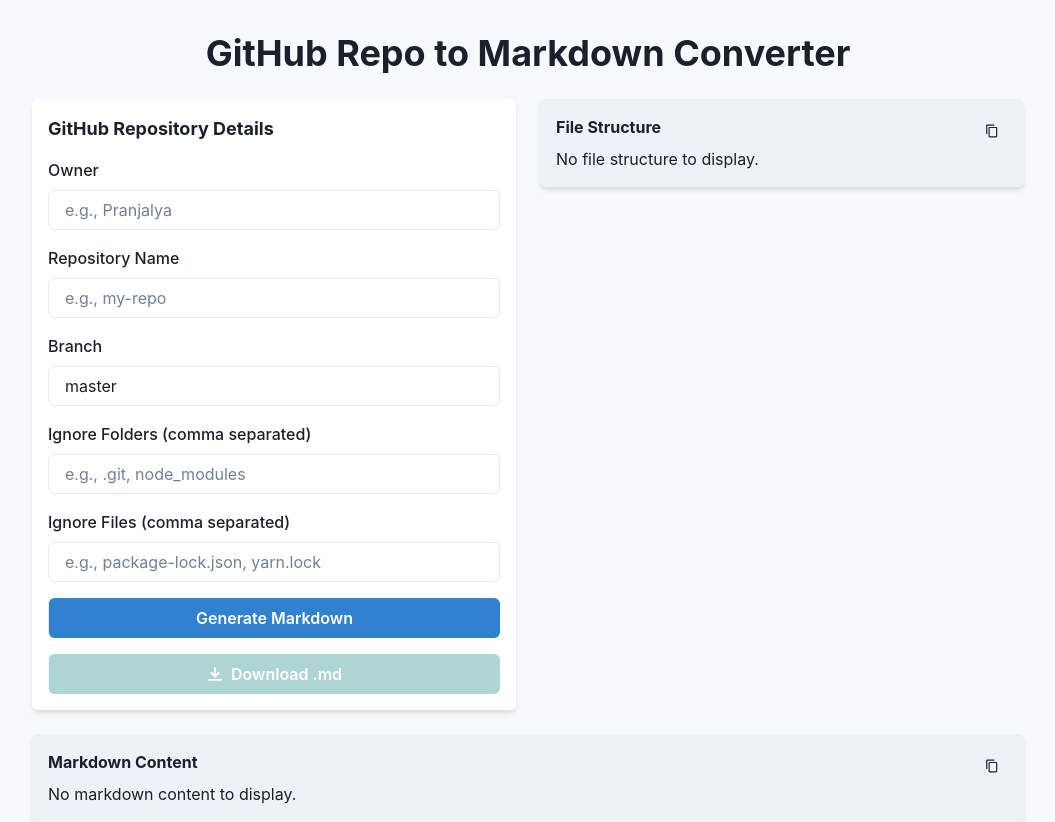
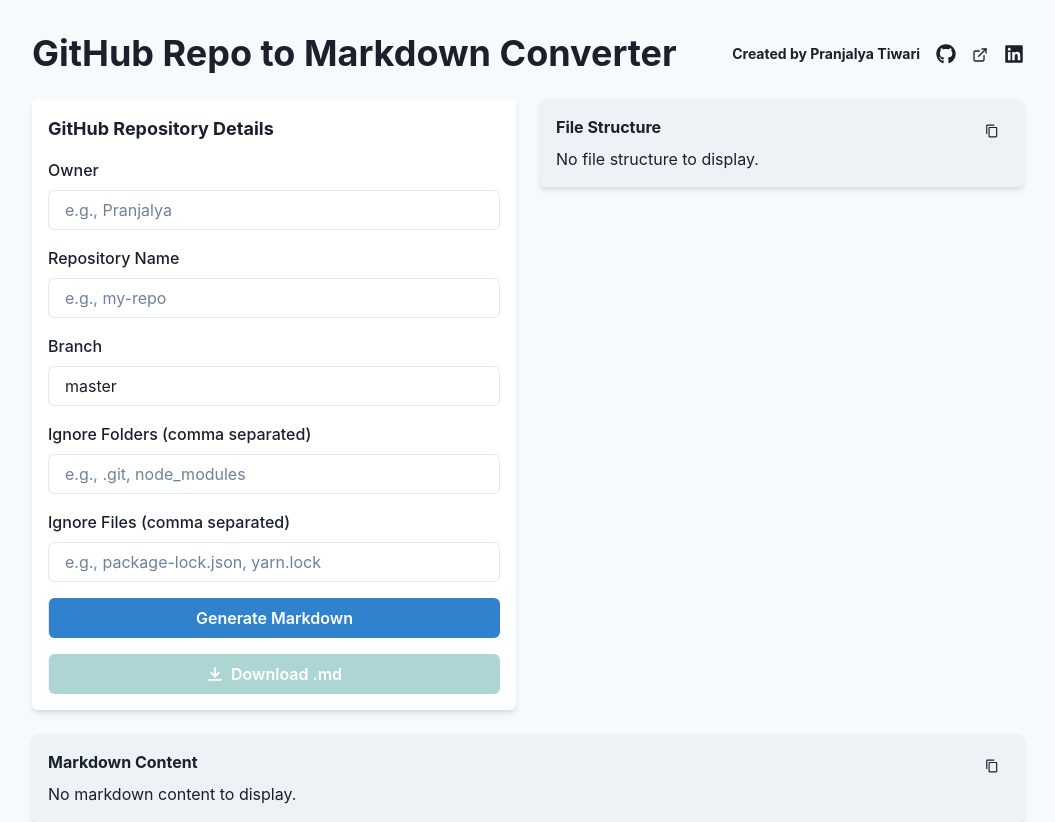
Before and after one commit to Pranjalya/gitrepo-llm, a React (Create React App) app in the folder github-to-markdown/: page / in a window 1280 px wide. Shown: the whole page, without its empty margins (112-1167 px from the left). Built offline with nearby package versions, Linux system fonts and the light colour scheme.

Commit message:
:blossom: added credit

```diff
--- a/github-to-markdown/src/App.js
+++ b/github-to-markdown/src/App.js
@@ -4,8 +4,9 @@
 import FileTree from './components/FileTree';
 import MarkdownDisplay from './components/MarkdownDisplay';
 import Loading from './components/Loading';
-import { Container, Heading, Box, Text, useToast } from '@chakra-ui/react';
-
+import { Container, Heading, Box, useToast, Link, Flex, Text, HStack, Tooltip } from '@chakra-ui/react';
+import {  FaGithub, FaLinkedin } from 'react-icons/fa';
+import { ExternalLinkIcon } from '@chakra-ui/icons'
 const printFileExtensions = {
     ".c": true, ".cpp": true, ".cc": true, ".cxx": true, ".cs": true, ".java": true, ".py": true, ".json": true, ".js": true, ".ts": true,
     ".jsx": true, ".tsx": true, ".rb": true, ".php": true, ".go": true, ".swift": true, ".kt": true, ".kts": true, ".rs": true,
@@ -60,6 +61,11 @@
     const [progress, setProgress] = useState(0);
     const [isDownloadEnabled, setIsDownloadEnabled] = useState(false);
     const toast = useToast();
+    const creatorName = "Pranjalya Tiwari";
+    const githubLink = "https://github.com/Pranjalya";
+    const portfolioLink = "https://pranjalya.github.io";
+    const linkedinLink = "https://www.linkedin.com/in/pranjalya-tiwari/";
+
 
     const getFilesList = async (owner, reponame, branch, ignoreFolders = []) => {
         try {
@@ -222,12 +228,33 @@
         URL.revokeObjectURL(url);
     };
 
-
     return (
        <Container maxW="container.lg" mt={8} >
-            <Heading as="h1" mb={6} textAlign="center">
-                GitHub Repo to Markdown Converter
-            </Heading>
+        <Flex justifyContent="space-between" alignItems="center" mb={6}>
+          <Heading as="h1" textAlign="center">
+             GitHub Repo to Markdown Converter
+          </Heading>
+          <HStack spacing={4}>
+             <Text fontSize="sm" fontWeight="bold">
+                Created by <Text display="inline" fontWeight="bold" as="span">{creatorName}</Text>
+             </Text>
+             <Tooltip label="Github Profile">
+               <Link href={githubLink} isExternal>
+                   <FaGithub size={20} />
+               </Link>
+             </Tooltip>
+               <Tooltip label="Portfolio">
+               <Link href={portfolioLink} isExternal>
+                   <ExternalLinkIcon size={20} />
+                </Link>
+               </Tooltip>
+            <Tooltip label="LinkedIn Profile">
+              <Link href={linkedinLink} isExternal>
+                  <FaLinkedin size={20} />
+                </Link>
+             </Tooltip>
+        </HStack>
+        </Flex>
             <Box display="grid" gridTemplateColumns="1fr 1fr" gap={6}>
                 <InputForm onSubmit={handleSubmit} onDownload={handleDownload} loading={loading} mdContent={mdContent} isDownloadEnabled={isDownloadEnabled}/>
                 <Box>
```
